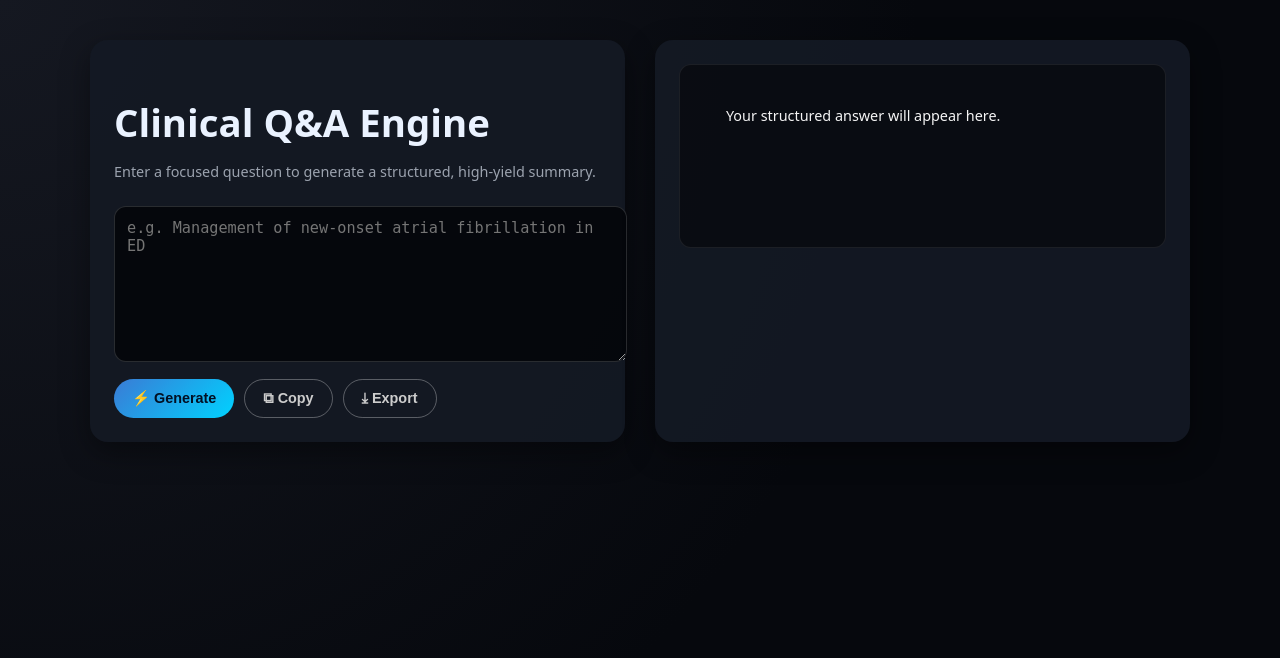
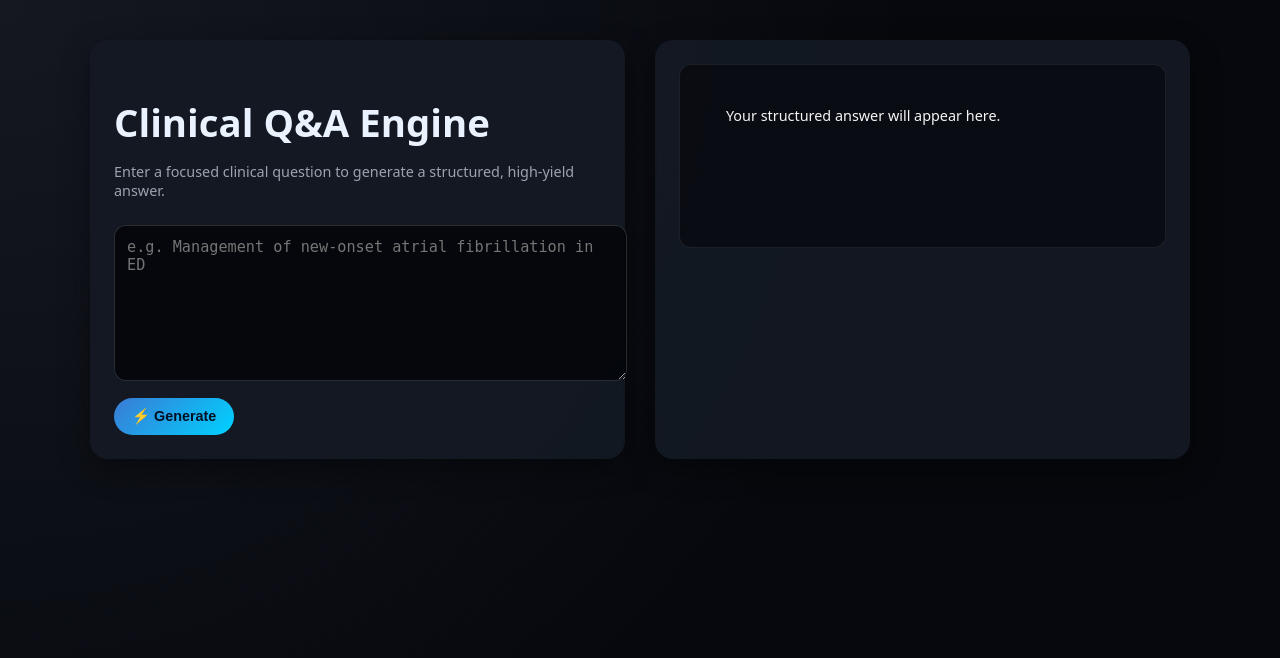
Before and after one commit to mitties2020/Personal-Assistant, a Flask app: page / in a window 1280 px wide. Shown: the top 658 px of the page. Run offline with Flask 3, Linux system fonts and the light colour scheme.

Commit message:
Update index.html

```diff
--- a/templates/templates/index.html
+++ b/templates/templates/index.html
@@ -52,11 +52,6 @@
       color: #021024;
     }
     .btn-main:hover { transform: scale(1.05); }
-    .btn-ghost {
-      background: transparent;
-      border: 1px solid rgba(255,255,255,0.3);
-      color: #ccc;
-    }
     .output {
       background: rgba(10,12,18,0.95);
       padding: 16px; border-radius: 12px;
@@ -64,24 +59,16 @@
       font-size: 0.9rem; line-height: 1.6;
       white-space: pre-wrap; min-height: 150px;
     }
-    @media (max-width: 900px) {
-      main { grid-template-columns: 1fr; }
-    }
   </style>
 </head>
 <body>
   <main>
     <section>
       <h1>Clinical Q&A Engine</h1>
-      <p>Enter a focused question to generate a structured, high-yield summary.</p>
-
-      <textarea id="clinicalQuestion"
-        placeholder="e.g. Management of new-onset atrial fibrillation in ED"></textarea>
-
+      <p>Enter a focused clinical question to generate a structured, high-yield answer.</p>
+      <textarea id="clinicalQuestion" placeholder="e.g. Management of new-onset atrial fibrillation in ED"></textarea>
       <div class="buttons">
         <button id="generateBtn" class="btn-main">⚡ Generate</button>
-        <button id="copyBtn" class="btn-ghost">⧉ Copy</button>
-        <button id="exportBtn" class="btn-ghost">⤓ Export</button>
       </div>
     </section>
 
@@ -96,8 +83,6 @@
     const questionInput = document.getElementById("clinicalQuestion");
     const answerBox = document.getElementById("answerBox");
     const generateBtn = document.getElementById("generateBtn");
-    const copyBtn = document.getElementById("copyBtn");
-    const exportBtn = document.getElementById("exportBtn");
 
     async function generateAnswer() {
       const question = questionInput.value.trim();
@@ -105,45 +90,36 @@
         answerBox.textContent = "Please enter a clinical question first.";
         return;
       }
-      answerBox.textContent = "Generating...";
+
+      generateBtn.disabled = true;
+      generateBtn.textContent = "Generating...";
+      answerBox.textContent = "Thinking in a structured way...";
+
       try {
         const res = await fetch("/api/clinical-qa", {
           method: "POST",
           headers: { "Content-Type": "application/json" },
           body: JSON.stringify({ question }),
         });
+
         const data = await res.json();
-        answerBox.textContent =
-          data.answer || data.error || "No answer returned.";
+
+        if (res.ok && data.answer) {
+          answerBox.textContent = data.answer;
+        } else {
+          answerBox.textContent =
+            (data.error || "No answer returned.") +
+            (data.body ? "\n\nDetails:\n" + data.body : "");
+        }
       } catch (e) {
-        answerBox.textContent = "Error connecting to backend.";
+        answerBox.textContent = "Error connecting to backend: " + e.message;
+      } finally {
+        generateBtn.disabled = false;
+        generateBtn.textContent = "⚡ Generate";
       }
     }
 
     generateBtn.addEventListener("click", generateAnswer);
-
-    questionInput.addEventListener("keydown", (e) => {
-      if ((e.ctrlKey || e.metaKey) && e.key === "Enter") generateAnswer();
-    });
-
-    copyBtn.addEventListener("click", async () => {
-      const text = answerBox.textContent.trim();
-      if (!text) return;
-      await navigator.clipboard.writeText(text);
-      copyBtn.textContent = "Copied!";
-      setTimeout(() => (copyBtn.textContent = "⧉ Copy"), 1000);
-    });
-
-    exportBtn.addEventListener("click", () => {
-      const text = answerBox.textContent.trim();
-      if (!text) return;
-      const blob = new Blob([text], { type: "text/plain" });
-      const a = document.createElement("a");
-      a.href = URL.createObjectURL(blob);
-      a.download = "clinical-answer.txt";
-      a.click();
-      URL.revokeObjectURL(a.href);
-    });
   </script>
 </body>
 </html>
```
